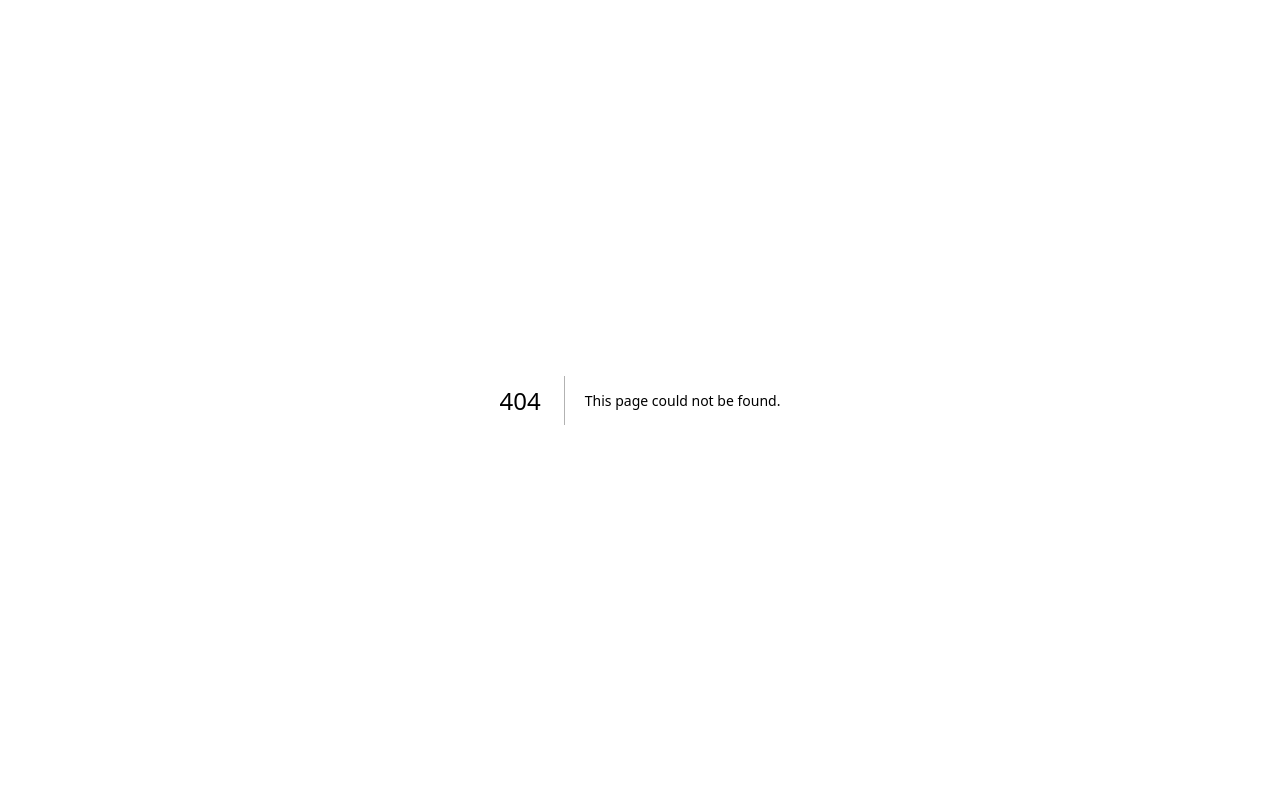
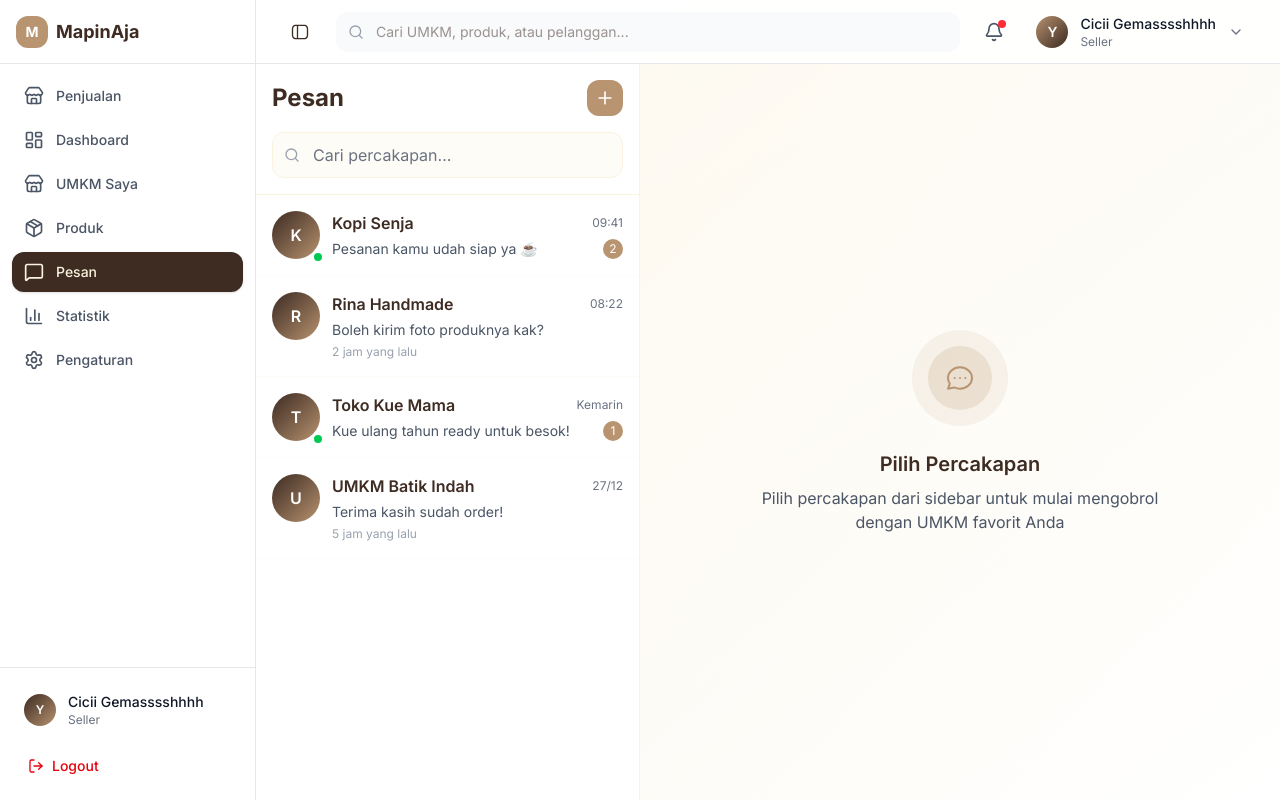
Before and after one commit to Yudann/mapin-aja, a Next.js app: page /dashboard/seller/chat in a window 1280 px wide. Before the commit this address had no page. Built offline with nearby package versions, Linux system fonts and the light colour scheme.

Commit message:
feat: add chat page

```diff
--- /dev/null
+++ b/src/app/(dashboard)/dashboard/seller/chat/page.tsx
@@ -0,0 +1,223 @@
+"use client";
+
+import { useState, useEffect } from "react";
+import { motion, AnimatePresence } from "framer-motion";
+import ChatSidebar from "./components/ChatSidebar";
+import ChatHeader from "./components/ChatHeader";
+import ChatMessages from "./components/ChatMessages";
+import ChatInput from "./components/ChatInput";
+import { Chat, Message } from "./chat.type";
+
+// Dummy data
+const dummyChats: Chat[] = [
+  {
+    id: "1",
+    name: "Kopi Senja",
+    lastMessage: "Pesanan kamu udah siap ya ☕",
+    time: "09:41",
+    avatar: "/api/placeholder/40/40",
+    unreadCount: 2,
+    isOnline: true,
+  },
+  {
+    id: "2",
+    name: "Rina Handmade",
+    lastMessage: "Boleh kirim foto produknya kak?",
+    time: "08:22",
+    avatar: "/api/placeholder/40/40",
+    isOnline: false,
+    lastSeen: "2 jam yang lalu",
+  },
+  {
+    id: "3",
+    name: "Toko Kue Mama",
+    lastMessage: "Kue ulang tahun ready untuk besok!",
+    time: "Kemarin",
+    avatar: "/api/placeholder/40/40",
+    unreadCount: 1,
+    isOnline: true,
+  },
+  {
+    id: "4",
+    name: "UMKM Batik Indah",
+    lastMessage: "Terima kasih sudah order!",
+    time: "27/12",
+    avatar: "/api/placeholder/40/40",
+    isOnline: false,
+    lastSeen: "5 jam yang lalu",
+  },
+];
+
+const dummyMessages: Message[] = [
+  {
+    id: "1",
+    sender: "them",
+    text: "Halo! Kue ulang tahun ready untuk besok?",
+    time: "09:12",
+    timestamp: new Date("2024-01-15T09:12:00"),
+  },
+  {
+    id: "2",
+    sender: "me",
+    text: "Ready kak! Mau ukuran berapa?",
+    time: "09:13",
+    timestamp: new Date("2024-01-15T09:13:00"),
+  },
+  {
+    id: "3",
+    sender: "them",
+    text: "Yang untuk 10 orang ya.",
+    time: "09:14",
+    timestamp: new Date("2024-01-15T09:14:00"),
+  },
+  {
+    id: "4",
+    sender: "me",
+    text: "Oke, harga total Rp 350.000. Mau tambah tulisan?",
+    time: "09:15",
+    timestamp: new Date("2024-01-15T09:15:00"),
+  },
+  {
+    id: "5",
+    sender: "them",
+    text: "Iya, tambahin 'Happy Birthday Rina' ya. Bisa ready jam berapa?",
+    time: "09:16",
+    timestamp: new Date("2024-01-15T09:16:00"),
+  },
+  {
+    id: "6",
+    sender: "me",
+    text: "Bisa diambil besok jam 3 sore ya kak. Sudah termasuk lilin dan pisau kue.",
+    time: "09:17",
+    timestamp: new Date("2024-01-15T09:17:00"),
+  },
+  {
+    id: "7",
+    sender: "them",
+    text: "Perfect! Oke sip, nanti saya transfer dulu ya. Terima kasih banyak! 🎂",
+    time: "09:18",
+    timestamp: new Date("2024-01-15T09:18:00"),
+  },
+  {
+    id: "8",
+    sender: "me",
+    text: "Bisa diambil besok jam 3 sore ya kak. Sudah termasuk lilin dan pisau kue.",
+    time: "09:17",
+    timestamp: new Date("2024-01-15T09:17:00"),
+  },
+  {
+    id: "9",
+    sender: "them",
+    text: "Perfect! Oke sip, nanti saya transfer dulu ya. Terima kasih banyak! 🎂",
+    time: "09:18",
+    timestamp: new Date("2024-01-15T09:18:00"),
+  },
+];
+
+export default function ChatsPage() {
+  const [selectedChat, setSelectedChat] = useState<Chat | null>(null);
+  const [isMobile, setIsMobile] = useState(false);
+  const [showChatView, setShowChatView] = useState(false);
+
+  useEffect(() => {
+    const checkMobile = () => {
+      setIsMobile(window.innerWidth < 768);
+    };
+
+    checkMobile();
+    window.addEventListener("resize", checkMobile);
+    return () => window.removeEventListener("resize", checkMobile);
+  }, []);
+
+  const handleSelectChat = (chat: Chat) => {
+    setSelectedChat(chat);
+    if (isMobile) {
+      setShowChatView(true);
+    }
+  };
+
+  const handleBackToChats = () => {
+    setShowChatView(false);
+    setSelectedChat(null);
+  };
+
+  return (
+    <div className="absolute inset-0 flex bg-linear-to-br from-brown-light/30 to-white overflow-hidden">
+      {/* Sidebar - Always visible on desktop, conditionally on mobile */}
+      <div
+        className={`${
+          isMobile && showChatView ? "hidden" : "flex"
+        } md:flex w-full md:w-80 lg:w-96 shrink-0`}
+      >
+        <ChatSidebar
+          chats={dummyChats}
+          selectedChat={selectedChat}
+          onSelectChat={handleSelectChat}
+        />
+      </div>
+
+      {/* Chat View */}
+      <AnimatePresence mode="wait">
+        {selectedChat && (
+          <motion.div
+            key={selectedChat.id}
+            initial={{ opacity: 0, x: 20 }}
+            animate={{ opacity: 1, x: 0 }}
+            exit={{ opacity: 0, x: 20 }}
+            className={`flex-1 flex flex-col ${
+              isMobile ? "fixed inset-0 z-50 bg-white" : "relative"
+            }`}
+          >
+            <ChatHeader
+              chat={selectedChat}
+              onBack={isMobile ? handleBackToChats : undefined}
+            />
+            <ChatMessages messages={dummyMessages} />
+            <ChatInput
+              onSendMessage={(message) => console.log("Sending:", message)}
+            />
+          </motion.div>
+        )}
+      </AnimatePresence>
+
+      {/* Empty State */}
+      <AnimatePresence>
+        {!selectedChat && !isMobile && (
+          <motion.div
+            initial={{ opacity: 0 }}
+            animate={{ opacity: 1 }}
+            exit={{ opacity: 0 }}
+            className="flex-1 flex items-center justify-center bg-linear-to-br from-brown-light/10 to-white/50"
+          >
+            <div className="text-center max-w-md mx-6">
+              <div className="w-24 h-24 bg-brown-accent/10 rounded-full flex items-center justify-center mx-auto mb-6">
+                <div className="w-16 h-16 bg-brown-accent/20 rounded-full flex items-center justify-center">
+                  <svg
+                    className="w-8 h-8 text-brown-accent"
+                    fill="none"
+                    stroke="currentColor"
+                    viewBox="0 0 24 24"
+                  >
+                    <path
+                      strokeLinecap="round"
+                      strokeLinejoin="round"
+                      strokeWidth={1.5}
+                      d="M8 12h.01M12 12h.01M16 12h.01M21 12c0 4.418-4.03 8-9 8a9.863 9.863 0 01-4.255-.949L3 20l1.395-3.72C3.512 15.042 3 13.574 3 12c0-4.418 4.03-8 9-8s9 3.582 9 8z"
+                    />
+                  </svg>
+                </div>
+              </div>
+              <h3 className="text-xl font-semibold text-brown-dark mb-2">
+                Pilih Percakapan
+              </h3>
+              <p className="text-gray-600">
+                Pilih percakapan dari sidebar untuk mulai mengobrol dengan UMKM
+                favorit Anda
+              </p>
+            </div>
+          </motion.div>
+        )}
+      </AnimatePresence>
+    </div>
+  );
+}
```
